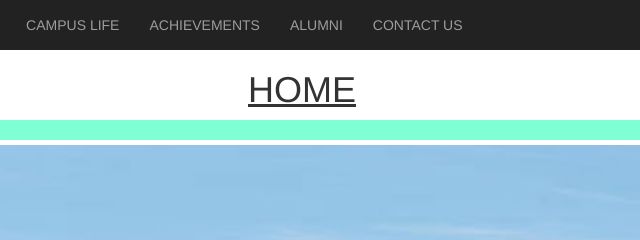
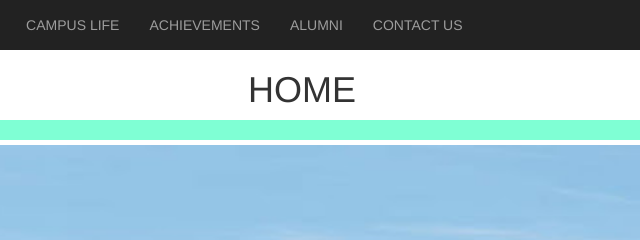
Before and after one commit to AdarshLath/Mayoor-School-Noida, a plain HTML site: page index.html in a window 1280 px wide. Shown: the top 240 px of the page, 338-978 px from the left. Drawn offline with nearby package versions, Linux system fonts and the light colour scheme.

Commit message:
Add files via upload

```diff
--- a/style.css
+++ b/style.css
@@ -21,7 +21,6 @@ body{
 
 }
 h1{
-    text-decoration-line: underline;
     font-family: monospace;
     text-align: center;
 }
```
